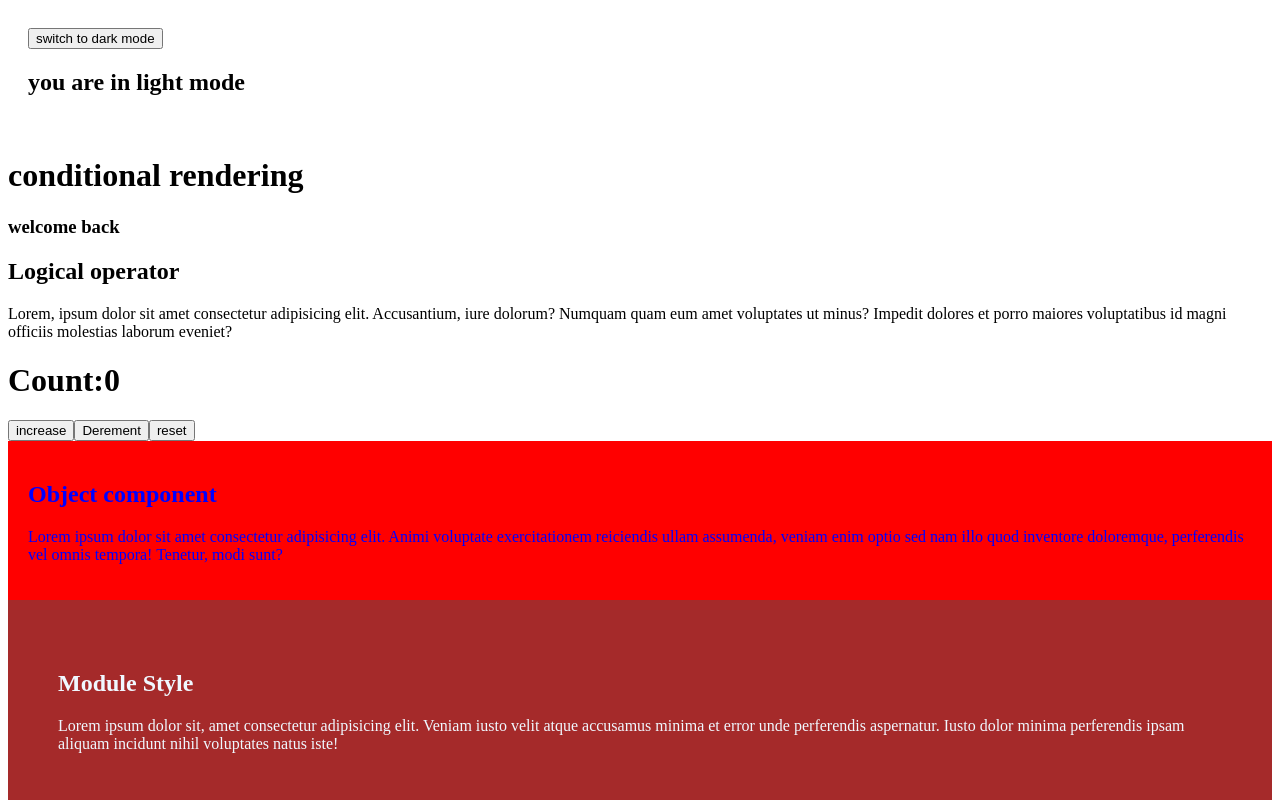
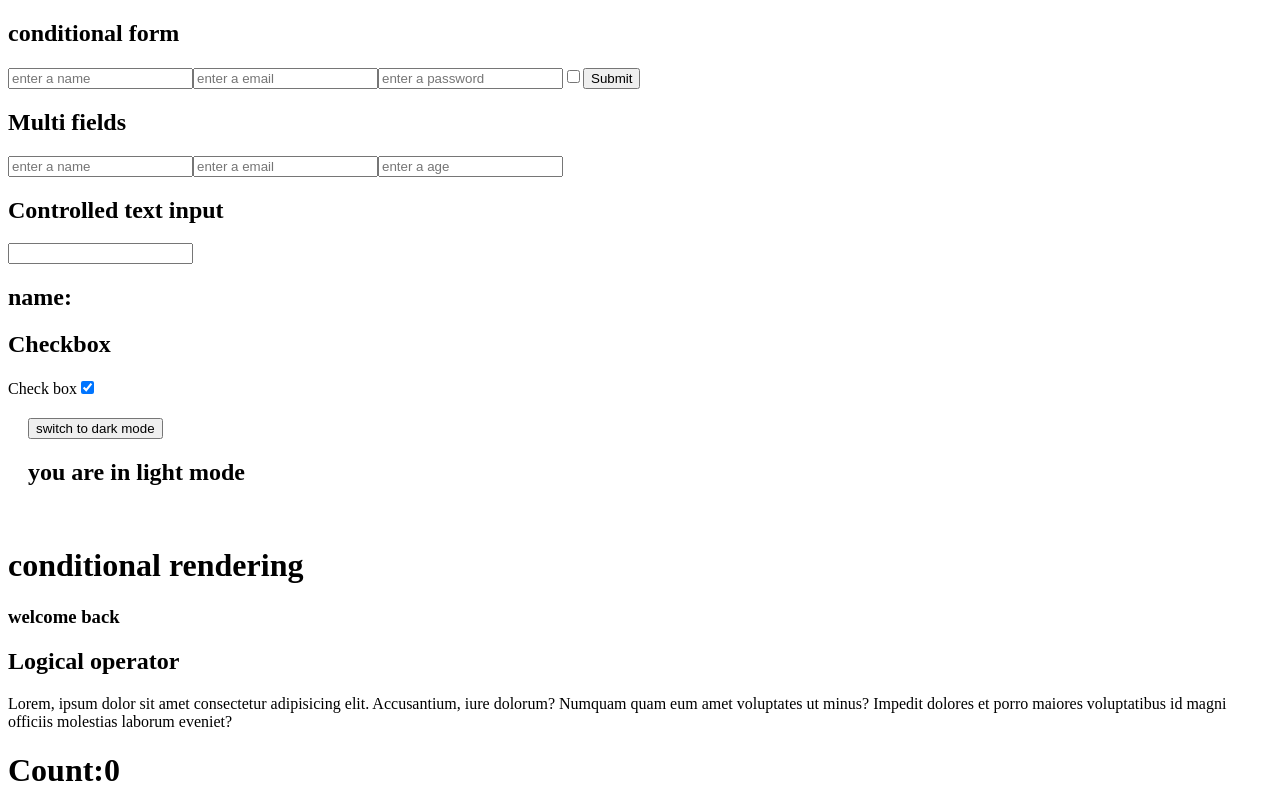
Before and after one commit to kamalrajms/julyB2, a React (Vite) app: page / in a window 1280 px wide. Shown: the top 800 px of the page. Built offline with nearby package versions, Linux system fonts and the light colour scheme.

Commit message:
useState form

```diff
--- a/src/App.jsx
+++ b/src/App.jsx
@@ -8,6 +8,9 @@
 import ConditionalRendering from "./component/ConditionalRendering";
 import LIstRendering from "./component/LIstRendering";
 import DarkMode from "./component/DarkMode";
+import Field from "./component/Field";
+import RegFrom from "./component/RegFrom";
+import ConditionalForm from "./component/ConditionalForm";
 
 export default function App() {
   const name = "kumar";
@@ -25,6 +28,9 @@
 
   return (
     <>
+      <ConditionalForm />
+      <RegFrom />
+      <Field />
       <DarkMode />
       {user ? <LIstRendering /> : <ConditionalRendering />}
       <UseStateHook />
--- /dev/null
+++ b/src/component/ConditionalForm.jsx
@@ -0,0 +1,78 @@
+import React, { useState } from "react";
+
+export default function ConditionalForm() {
+  const [formData, setFormData] = useState({
+    userName: "",
+    email: "",
+    password: "",
+    terms: false,
+  });
+  const [error, setError] = useState("");
+  const handleChange = (e) => {
+    const { value, name, type, checked } = e.target;
+    setFormData({
+      ...formData,
+      [name]: type === "checkbox" ? checked : value,
+    });
+  };
+  //   const handleChange2 = (e) => {
+  //     const { checked, name } = e.target;
+  //     setFormData({
+  //       ...formData,
+  //       [name]: checked,
+  //     });
+  //   };
+
+  const handleSubmit = (e) => {
+    e.preventDefault();
+    // console.log("helllllllooooo");
+    if (!formData.userName || !formData.email || !formData.password) {
+      setError("all the fields are required");
+      return;
+    }
+    if (!formData.terms) {
+      setError("must accept the checkbox");
+      return;
+    }
+    setError("");
+    alert("form submitted successfully");
+    console.log(formData);
+  };
+
+  return (
+    <div>
+      <form onSubmit={handleSubmit}>
+        <h2>conditional form</h2>
+        {error && <h3 style={{ color: "red" }}>{error}</h3>}
+        <input
+          type="text"
+          value={formData.userName}
+          name="userName"
+          onChange={handleChange}
+          placeholder="enter a name"
+        />
+        <input
+          type="email"
+          value={formData.email}
+          name="email"
+          onChange={handleChange}
+          placeholder="enter a email"
+        />
+        <input
+          type="password"
+          value={formData.password}
+          name="password"
+          onChange={handleChange}
+          placeholder="enter a password"
+        />
+        <input
+          type="checkbox"
+          checked={formData.terms}
+          name="terms"
+          onChange={handleChange}
+        />
+        <button type="submit">Submit</button>
+      </form>
+    </div>
+  );
+}
--- /dev/null
+++ b/src/component/Field.jsx
@@ -0,0 +1,32 @@
+import React, { useState } from "react";
+
+export default function Field() {
+  const [name, setName] = useState("");
+  const [check, setCheck] = useState(true);
+  console.log(check);
+
+  return (
+    <div>
+      <h2>Controlled text input</h2>
+      <input
+        type="text"
+        value={name}
+        onChange={(e) => setName(e.target.value)}
+      />
+      <h2>name:{name}</h2>
+
+      <h2>Checkbox</h2>
+      <label htmlFor="">Check box</label>
+      <input
+        type="checkbox"
+        checked={check}
+        onChange={(e) => setCheck(e.target.checked)}
+      />
+
+      {/* <select name="" id="">
+            <option value="apple">apple</option>
+            <option value="React">orange</option>
+        </select> */}
+    </div>
+  );
+}
--- a/src/component/ModuleStyle.jsx
+++ b/src/component/ModuleStyle.jsx
@@ -4,7 +4,8 @@
 export default function ModuleStyle() {
   return (
     <div className={Kamal.modulestyle}>
-      <h2>Module Style</h2>
+      <h2 className={Kamal.title}>Module Style</h2>
+      <h2 className={Kamal.title}>Module Style</h2>
       <p>
         Lorem ipsum dolor sit, amet consectetur adipisicing elit. Veniam iusto
         velit atque accusamus minima et error unde perferendis aspernatur. Iusto
--- a/src/component/ModuleStyle.module.css
+++ b/src/component/ModuleStyle.module.css
@@ -3,3 +3,6 @@
   color: aliceblue;
   padding: 50px;
 }
+.title{
+  color: aqua;
+}
--- /dev/null
+++ b/src/component/RegFrom.jsx
@@ -0,0 +1,46 @@
+import React, { useState } from "react";
+
+export default function RegFrom() {
+  const [formData, setFormData] = useState({
+    name: "",
+    email: "",
+    age: "",
+  });
+  const handleChange = (e) => {
+    const { name, value } = e.target;
+    setFormData({
+      ...formData, //previous value
+      [name]: value, // updated data
+
+      //   [e.target.name]: e.target.value, // updated data
+    });
+  };
+  console.log(formData);
+
+  return (
+    <div>
+      <h2>Multi fields</h2>
+      <input
+        type="text"
+        name="name"
+        value={formData.name}
+        onChange={handleChange}
+        placeholder="enter a name"
+      />
+      <input
+        type="text"
+        name="email"
+        value={formData.email}
+        onChange={handleChange}
+        placeholder="enter a email"
+      />
+      <input
+        type="number"
+        name="age"
+        value={formData.age}
+        onChange={handleChange}
+        placeholder="enter a age"
+      />
+    </div>
+  );
+}
--- a/src/main.jsx
+++ b/src/main.jsx
@@ -4,9 +4,9 @@
 import App from './App.jsx'
 
 createRoot(document.getElementById('root')).render(
-  <StrictMode>
+  <>
     <App />
-  </StrictMode>,
+  </>,
 )
 
 
```
